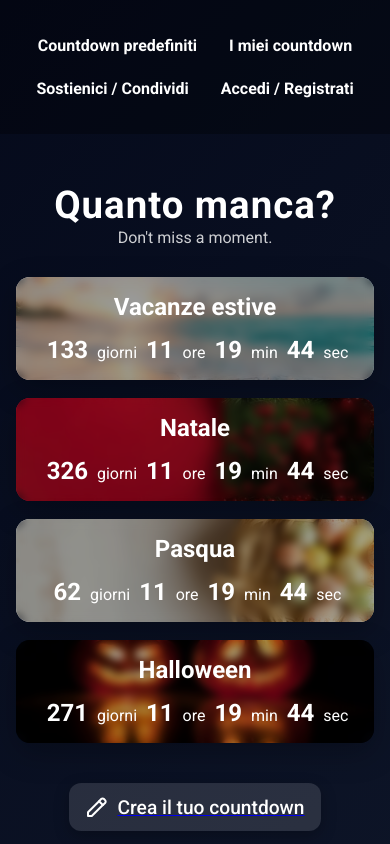
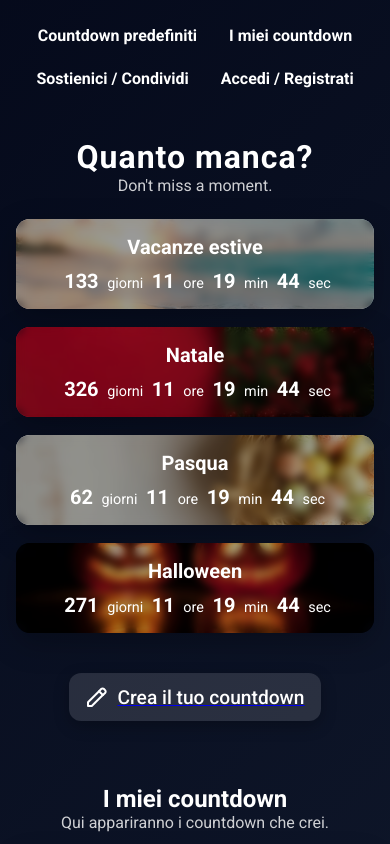
Before and after one commit to momoiato08-debug/quanto-manca, a website built with Vite: page index.html in a window 390 px wide. Shown: the top 844 px of the page. Built offline with nearby package versions, Linux system fonts and the light colour scheme; some packages are replaced by stand-ins of ours; no server answers.

Commit message:
Add files via upload

```diff
--- a/style.css
+++ b/style.css
@@ -247,14 +247,23 @@ html { scroll-behavior: smooth; scroll-padding-top: 80px; }
 }
 
 @media (max-width: 640px) {
-    .countdowns { grid-template-columns: 1fr; padding: 0 16px; gap: 18px; }
-    .header { padding-top: 48px; margin-bottom: 28px; }
-    .header h1 { font-size: 2.4rem; }
-    .header .subtitle { font-size: 1rem; }
+    .navbar { position: relative; background: transparent; padding: 10px 0; }
     .navbar ul { gap: 12px; flex-wrap: wrap; padding: 10px 12px; }
 
-    .countdown-card { padding: 16px; border-radius: 14px; min-width: auto; width: 100%; }
-    .countdown-card .time { font-size: 1rem; }
+    .countdowns { grid-template-columns: 1fr; padding: 0 16px; gap: 18px; }
+    .header { padding-top: 24px; margin-bottom: 24px; }
+    .header h1 { font-size: 2rem; }
+    .header .subtitle { font-size: 1rem; margin-bottom: 20px; }
+
+    .countdown-card { padding: 16px; border-radius: 14px; min-width: auto; width: 100%; max-width: 400px; margin: 0 auto; display: block; }
+    .countdown-card .time { font-size: 0.9rem; margin-top: 10px; }
+    .countdown-card .time span { font-size: 1.25rem; }
+    .countdown-card h2 { font-size: 1.25rem; }
+
+    .countdown-card.is-large { padding: 20px; }
+    .countdown-card.is-large .time { font-size: 1.1rem; }
+    .countdown-card.is-large .time span { font-size: 1.5rem; }
+
     .create-card { padding: 12px 16px; gap: 8px; }
 
     .form-card { padding: 18px; max-width: 520px; margin: 0 auto; }
```
